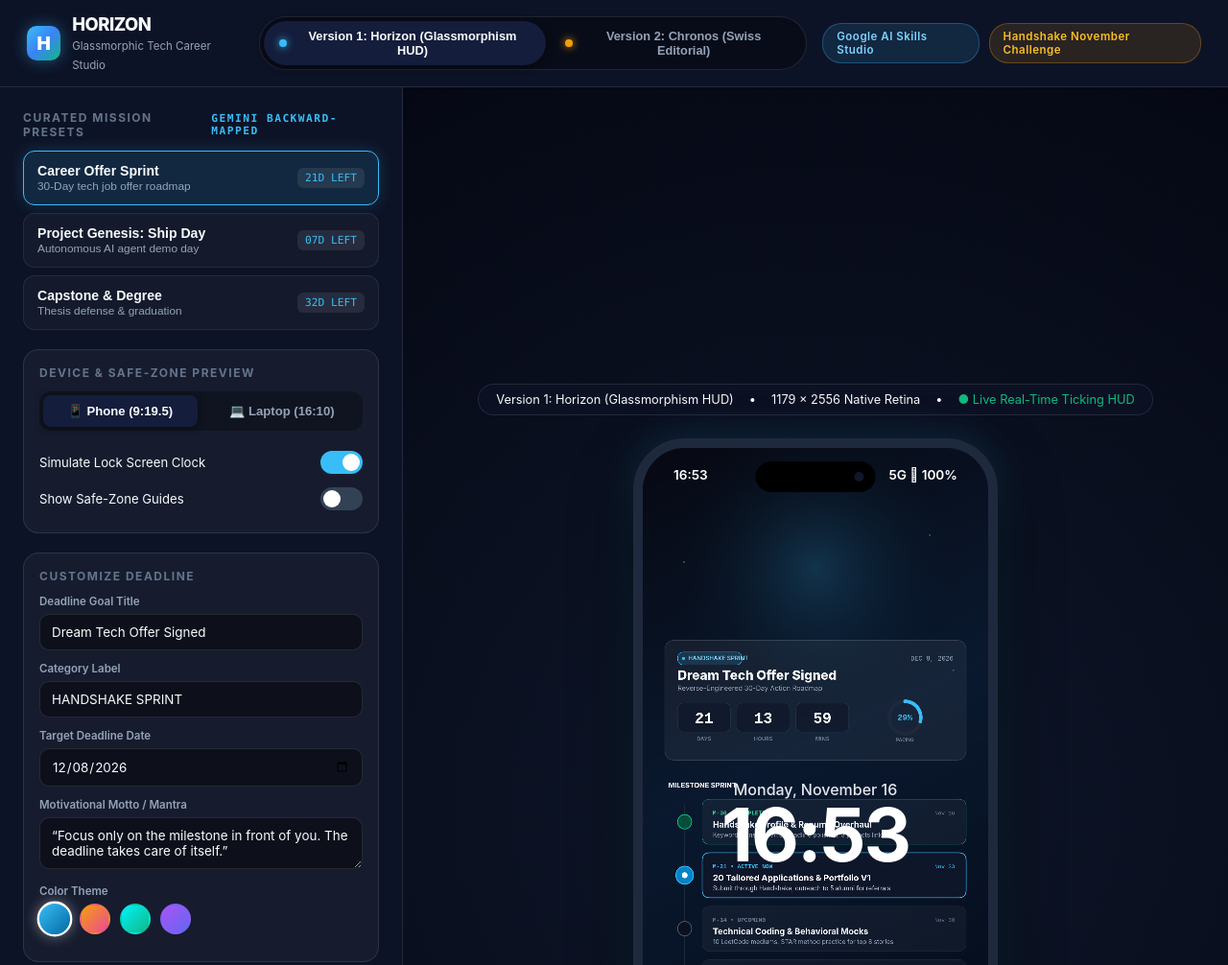
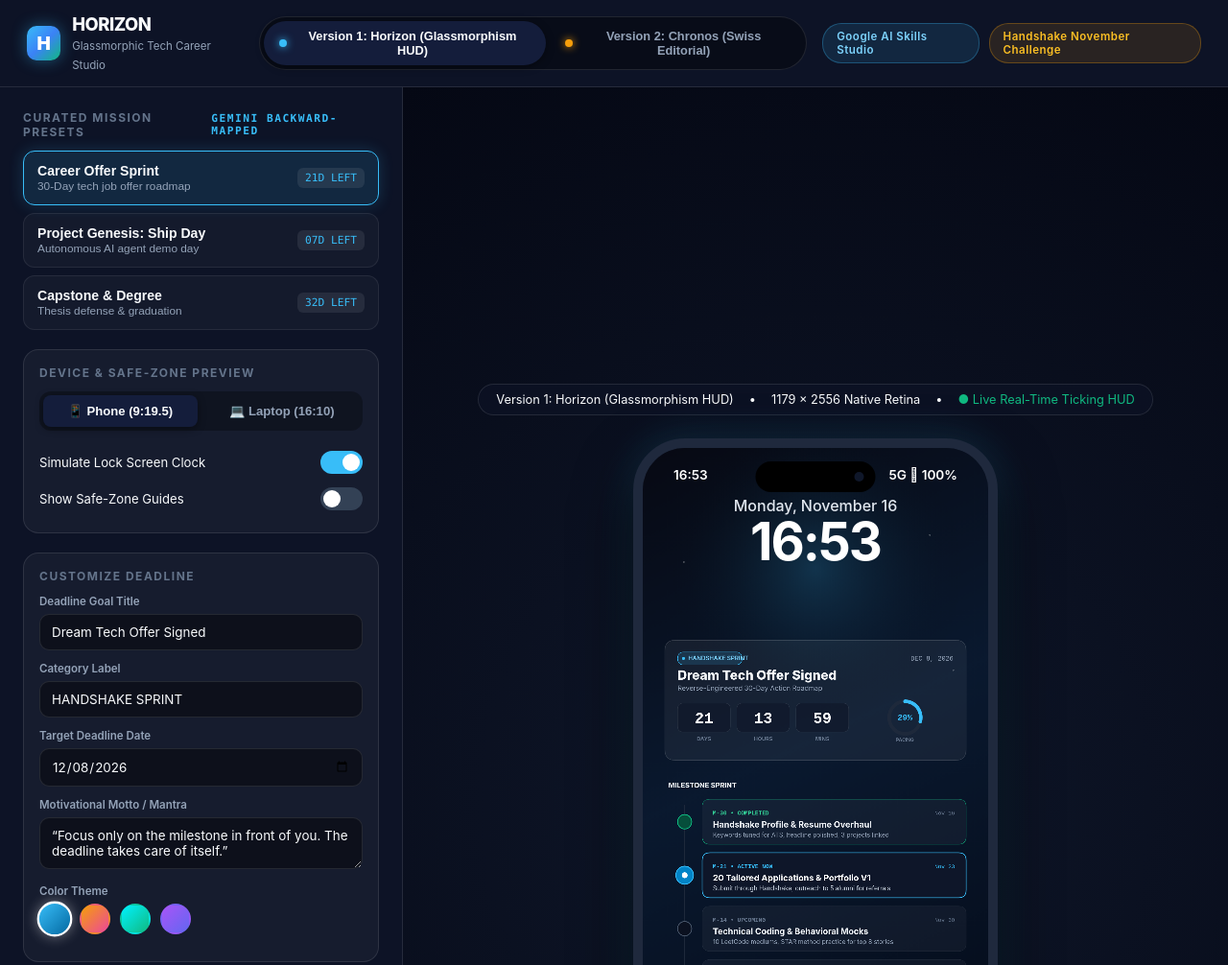
Before and after one commit to mailkev14/countdown-lock-screen, a plain HTML site: page index.html in a window 1280 px wide. Shown: the top 1006 px of the page at 96% size. Drawn offline with Linux system fonts and the light colour scheme.

Commit message:
fix: anchor system overlay clock to top safe zone, prevent HUD overlap

```diff
--- a/index.html
+++ b/index.html
@@ -249,6 +249,7 @@
 
           <!-- SIMULATED SYSTEM OVERLAY -->
           <div class="system-overlay" id="systemOverlay">
+            <div class="overlay-top-group">
               <div class="overlay-top-status">
                 <span id="statusClock">09:41</span>
                 <span>5G 􀛨 100%</span>
@@ -257,6 +258,7 @@
               <div class="overlay-clock-area">
                 <div class="overlay-date" id="overlayDate">Monday, November 16</div>
                 <div class="overlay-time" id="overlayTime">09:41</div>
+              </div>
             </div>
 
             <div class="overlay-bottom-controls">
--- a/style.css
+++ b/style.css
@@ -627,9 +627,17 @@ body[data-edition="chronos"][data-paper="light"] .preview-pane {
   transition: opacity 0.3s ease;
 }
 
+/* Group status bar + clock together so they stay pinned at the top */
+.overlay-top-group {
+  display: flex;
+  flex-direction: column;
+  align-items: center;
+}
+
 .overlay-top-status {
   display: flex;
   justify-content: space-between;
+  width: 100%;
   font-size: 0.85rem;
   font-weight: 600;
   color: #fff;
@@ -637,7 +645,7 @@ body[data-edition="chronos"][data-paper="light"] .preview-pane {
 }
 
 .overlay-clock-area {
-  margin-top: 36px;
+  margin-top: 10px;
   text-align: center;
 }
 
@@ -648,7 +656,7 @@ body[data-edition="chronos"][data-paper="light"] .preview-pane {
 }
 
 .overlay-time {
-  font-size: 4.8rem;
+  font-size: 3.4rem;
   font-weight: 700;
   letter-spacing: -2px;
   line-height: 1;
```
Lines whose indentation alone changed are shown as unchanged.
